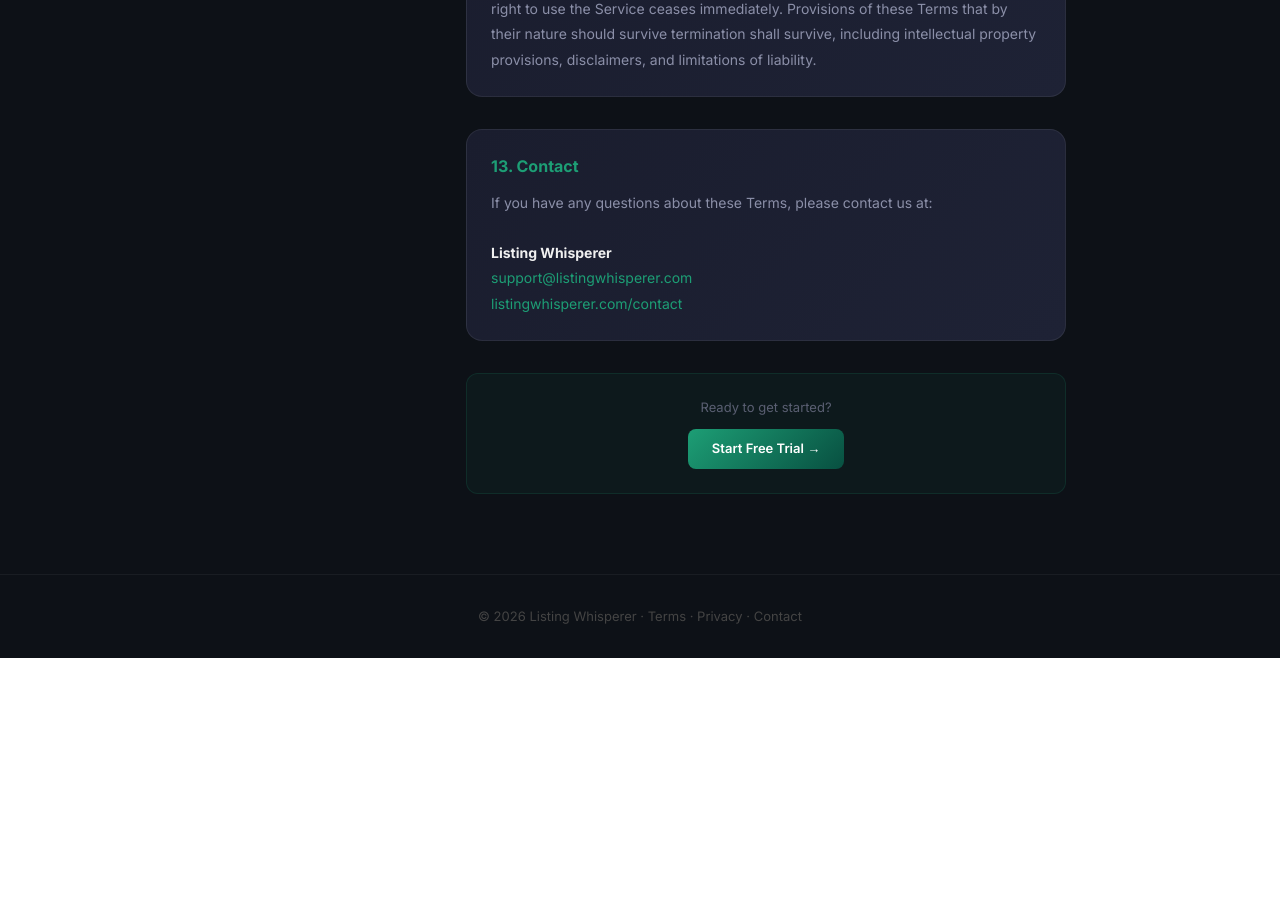
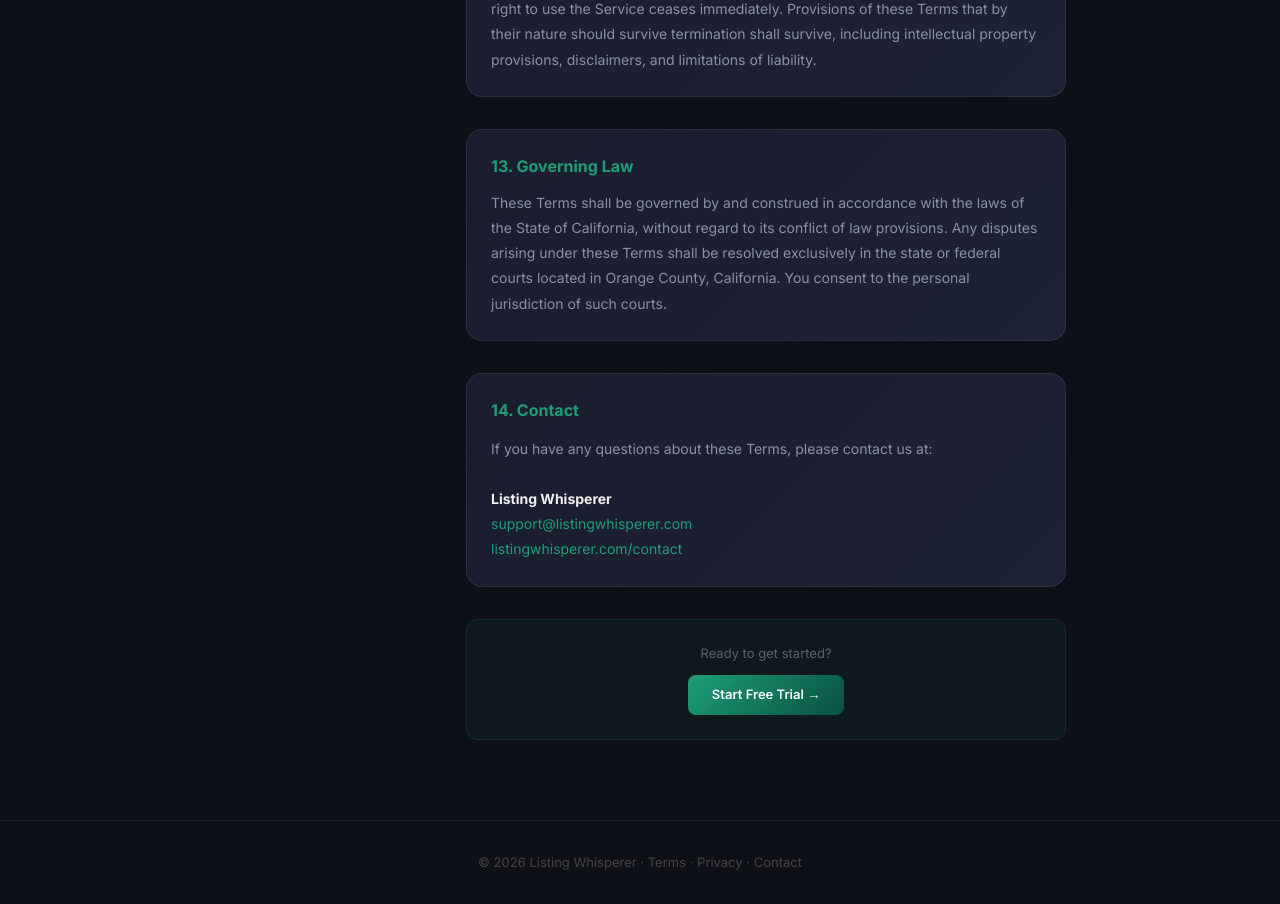
Before and after one commit to APD013/listing-whisperer, a Next.js app: page /terms in a window 1280 px wide. Shown: the part 3500-4404 px from the top of the page. Before the commit the page ends 4158 px from the top, so only its background shows below. Built offline with nearby package versions, Linux system fonts and the light colour scheme.

Commit message:
Improve Terms and Privacy Policy with legal fixes

```diff
--- a/src/app/terms/page.tsx
+++ b/src/app/terms/page.tsx
@@ -170,8 +170,15 @@
               </p>
             </div>
 
+            <div id="governing" style={{...styles.card}}>
+              <h2 style={{fontSize:'16px',fontWeight:'700',color:'#1D9E75',margin:'0 0 12px'}}>13. Governing Law</h2>
+              <p style={{fontSize:'14px',color:'#8b8fa8',lineHeight:'1.8',margin:'0'}}>
+                These Terms shall be governed by and construed in accordance with the laws of the State of California, without regard to its conflict of law provisions. Any disputes arising under these Terms shall be resolved exclusively in the state or federal courts located in Orange County, California. You consent to the personal jurisdiction of such courts.
+              </p>
+            </div>
+
             <div id="contact" style={{...styles.card}}>
-              <h2 style={{fontSize:'16px',fontWeight:'700',color:'#1D9E75',margin:'0 0 12px'}}>13. Contact</h2>
+              <h2 style={{fontSize:'16px',fontWeight:'700',color:'#1D9E75',margin:'0 0 14px'}}>14. Contact</h2>
               <p style={{fontSize:'14px',color:'#8b8fa8',lineHeight:'1.8',margin:'0'}}>
                 If you have any questions about these Terms, please contact us at:<br/><br/>
                 <strong style={{color:'#f0f0f0'}}>Listing Whisperer</strong><br/>
```
